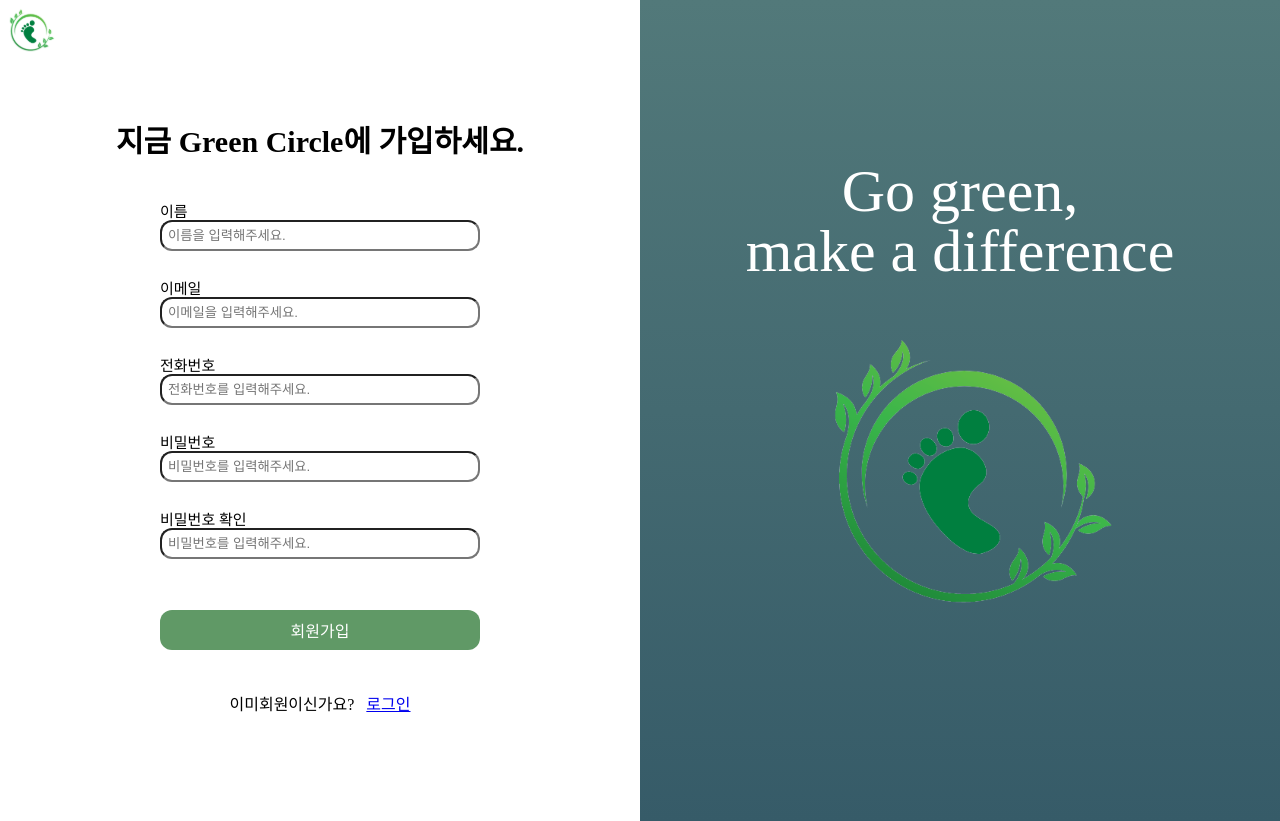
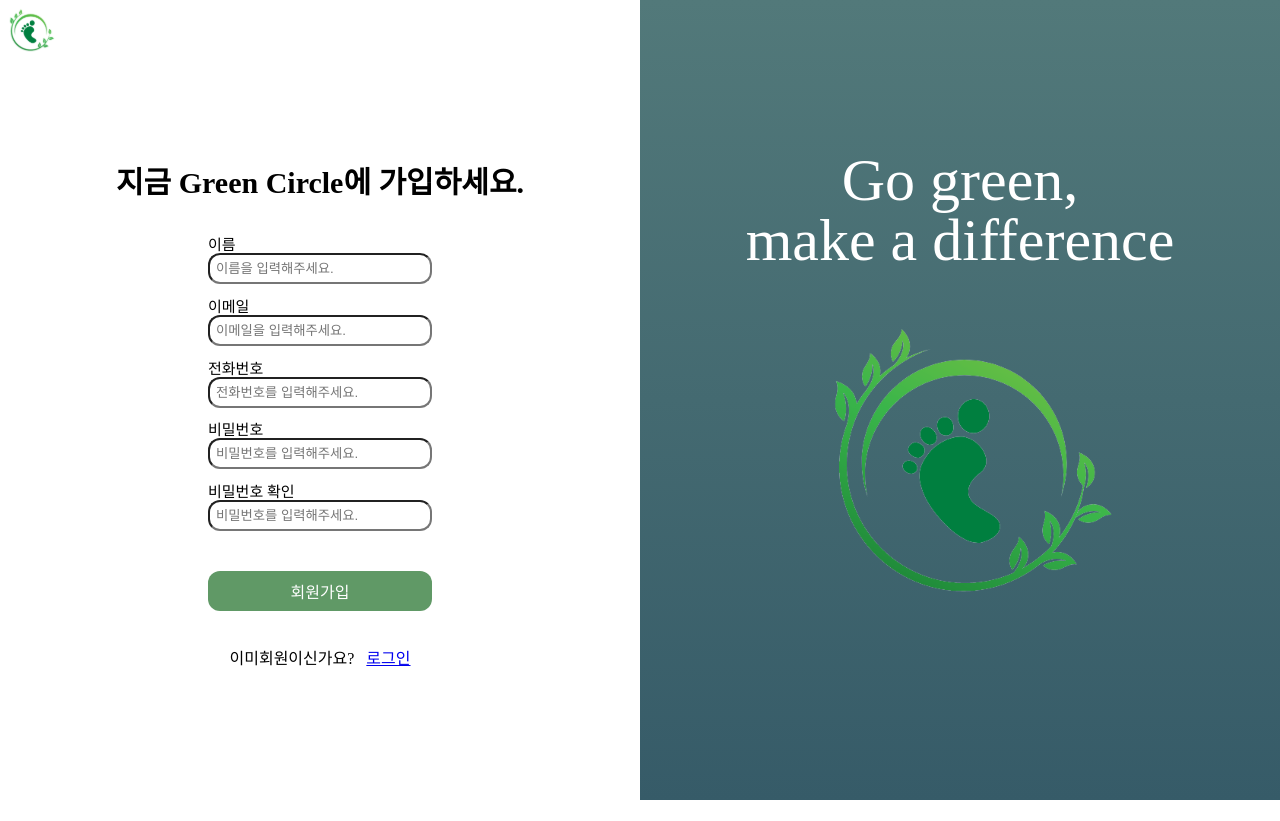
Before and after one commit to sungstii/seb42_main_022, a React (Create React App) app in the folder client/: page /signup in a window 1280 px wide. After the commit the page ends 800 px from the top, so only its background shows below. Built offline with nearby package versions, Linux system fonts and the light colour scheme.

Commit message:
feat:회원가입, 로그인 해상도맞춤

```diff
--- a/client/src/components/Header.tsx
+++ b/client/src/components/Header.tsx
@@ -52,8 +52,7 @@ const Menu = styled.div<HTMLDivElement>`
   position: absolute;
   top: 48px;
   left: 10%;
-  width: 100px;
-  text-align: left;
+  width: 110px;
   box-shadow: 2px 2px 5px rgba(0, 0, 0, 0.2);
   border-radius: 3px;
   opacity: 0;
@@ -90,7 +89,10 @@ const Ul = styled.ul`
   align-items: center;
 `;
 
-const Li = styled.li``;
+const Li = styled.li`
+  padding: 6px;
+  width: 100%;
+`;
 
 const LinkWrapper = styled(Link)`
   font-size: 16px;
--- a/client/src/pages/SignIn.tsx
+++ b/client/src/pages/SignIn.tsx
@@ -16,7 +16,7 @@ const LeftContainer = styled.div`
   display: flex;
   flex-direction: column;
   width: 50%;
-  height: 100%;
+  height: 100vh;
 `;
 const RightContainer = styled.div`
   display: flex;
@@ -24,7 +24,7 @@ const RightContainer = styled.div`
   justify-content: center;
   align-items: center;
   width: 50%;
-  height: 821px;
+  height: 100vh;
   background: linear-gradient(#52797a, #365b68);
 `;
 const LogoContainer = styled.div`
@@ -34,14 +34,21 @@ const LogoContainer = styled.div`
   /* border: 1px solid black; */
 `;
 const FormContainer = styled.div`
-  margin-top: 80px;
   width: 100%;
-  height: 380px;
+  height: 100vh;
+  display: flex;
+  flex-direction: column;
+  align-items: center;
+  /* border: 1px solid black; */
+`;
+const FormWrapper = styled.div`
+  margin-top: 20vh;
   display: flex;
   flex-direction: column;
   justify-content: center;
   align-items: center;
-  /* border: 1px solid black; */
+  width: 70%;
+  height: 40%;
 `;
 const RadiusInput = styled.input`
   border-radius: 12px;
@@ -54,13 +61,14 @@ const ErrorMsg = styled.div`
   margin-top: 2px;
 `;
 const SignUpBtn = styled.button`
-  margin-top: 20px;
+  margin-top: 3vh;
   color: white;
   font-size: 16px;
   background: #609966;
   border-radius: 12px;
   padding: 8px;
   border: none;
+  cursor: pointer;
 `;
 const LogoLink = styled(Link)`
   display: flex;
@@ -87,6 +95,7 @@ const SignIn = () => {
           </LogoLink>
         </LogoContainer>
         <FormContainer>
+          <FormWrapper>
             <h1
               style={{
                 fontSize: "30px",
@@ -146,7 +155,11 @@ const SignIn = () => {
                     />
                     {touched.email && errors.email ? (
                       <ErrorMsg
-                      style={{ color: "red", fontSize: "12px", padding: "2px" }}
+                        style={{
+                          color: "red",
+                          fontSize: "12px",
+                          padding: "2px",
+                        }}
                       >
                         {errors.email}
                       </ErrorMsg>
@@ -165,7 +178,11 @@ const SignIn = () => {
                     />
                     {touched.password && errors.password ? (
                       <ErrorMsg
-                      style={{ color: "red", fontSize: "12px", padding: "2px" }}
+                        style={{
+                          color: "red",
+                          fontSize: "12px",
+                          padding: "2px",
+                        }}
                       >
                         {errors.password}
                       </ErrorMsg>
@@ -179,6 +196,7 @@ const SignIn = () => {
               계정이없으신가요?&nbsp;&nbsp;&nbsp;
               <a href="../signup">회원가입</a>
             </span>
+          </FormWrapper>
         </FormContainer>
       </LeftContainer>
       <RightContainer>
--- a/client/src/pages/SignUp.tsx
+++ b/client/src/pages/SignUp.tsx
@@ -16,7 +16,7 @@ const LeftContainer = styled.div`
   display: flex;
   flex-direction: column;
   width: 50%;
-  height: 100%;
+  height: 100vh;
 `;
 const RightContainer = styled.div`
   display: flex;
@@ -24,7 +24,7 @@ const RightContainer = styled.div`
   justify-content: center;
   align-items: center;
   width: 50%;
-  height: 821px;
+  height: 100vh;
   background: linear-gradient(#52797a, #365b68);
 `;
 const LogoContainer = styled.div`
@@ -34,14 +34,21 @@ const LogoContainer = styled.div`
   /* border: 1px solid black; */
 `;
 const FormContainer = styled.div`
-  margin-top: 20px;
   width: 100%;
-  height: 680px;
+  height: 100vh;
+  display: flex;
+  flex-direction: column;
+  align-items: center;
+  /* border: 1px solid black; */
+`;
+const FormWrapper = styled.div`
+  margin-top: 10vh;
   display: flex;
   flex-direction: column;
   justify-content: center;
   align-items: center;
-  /* border: 1px solid black; */
+  width: 70%;
+  height: 75%;
 `;
 const RadiusInput = styled.input`
   border-radius: 12px;
@@ -54,13 +61,14 @@ const ErrorMsg = styled.div`
   margin-top: 2px;
 `;
 const SignUpBtn = styled.button`
-  margin-top: 20px;
+  margin-top: 3vh;
   color: white;
   font-size: 16px;
   background: #609966;
   border-radius: 12px;
   padding: 8px;
   border: none;
+  cursor: pointer;
 `;
 const LogoLink = styled(Link)`
   display: flex;
@@ -114,6 +122,7 @@ const SignUp = () => {
           </LogoLink>
         </LogoContainer>
         <FormContainer>
+          <FormWrapper>
             <h1
               style={{
                 fontSize: "30px",
@@ -169,7 +178,11 @@ const SignUp = () => {
                     />
                     {touched.name && errors.name ? (
                       <ErrorMsg
-                      style={{ color: "red", fontSize: "12px", padding: "2px" }}
+                        style={{
+                          color: "red",
+                          fontSize: "12px",
+                          padding: "2px",
+                        }}
                       >
                         {errors.name}
                       </ErrorMsg>
@@ -188,7 +201,11 @@ const SignUp = () => {
                     />
                     {touched.email && errors.email ? (
                       <ErrorMsg
-                      style={{ color: "red", fontSize: "12px", padding: "2px" }}
+                        style={{
+                          color: "red",
+                          fontSize: "12px",
+                          padding: "2px",
+                        }}
                       >
                         {errors.email}
                       </ErrorMsg>
@@ -207,7 +224,11 @@ const SignUp = () => {
                     />
                     {touched.phone && errors.phone ? (
                       <ErrorMsg
-                      style={{ color: "red", fontSize: "12px", padding: "2px" }}
+                        style={{
+                          color: "red",
+                          fontSize: "12px",
+                          padding: "2px",
+                        }}
                       >
                         {errors.phone}
                       </ErrorMsg>
@@ -226,14 +247,21 @@ const SignUp = () => {
                     />
                     {touched.password && errors.password ? (
                       <ErrorMsg
-                      style={{ color: "red", fontSize: "12px", padding: "2px" }}
+                        style={{
+                          color: "red",
+                          fontSize: "12px",
+                          padding: "2px",
+                        }}
                       >
                         {errors.password}
                       </ErrorMsg>
                     ) : null}
                   </div>
                   <div style={{ display: "flex", flexDirection: "column" }}>
-                  <label style={{ fontSize: "15px" }} htmlFor="passwordConfirm">
+                    <label
+                      style={{ fontSize: "15px" }}
+                      htmlFor="passwordConfirm"
+                    >
                       비밀번호 확인
                     </label>
                     <RadiusInput
@@ -245,7 +273,11 @@ const SignUp = () => {
                     />
                     {touched.passwordConfirm && errors.passwordConfirm ? (
                       <ErrorMsg
-                      style={{ color: "red", fontSize: "12px", padding: "2px" }}
+                        style={{
+                          color: "red",
+                          fontSize: "12px",
+                          padding: "2px",
+                        }}
                       >
                         {errors.passwordConfirm}
                       </ErrorMsg>
@@ -259,6 +291,7 @@ const SignUp = () => {
               이미회원이신가요?&nbsp;&nbsp;&nbsp;
               <a href="../signin">로그인</a>
             </span>
+          </FormWrapper>
         </FormContainer>
       </LeftContainer>
       <RightContainer>
```
Lines whose indentation alone changed are shown as unchanged.
